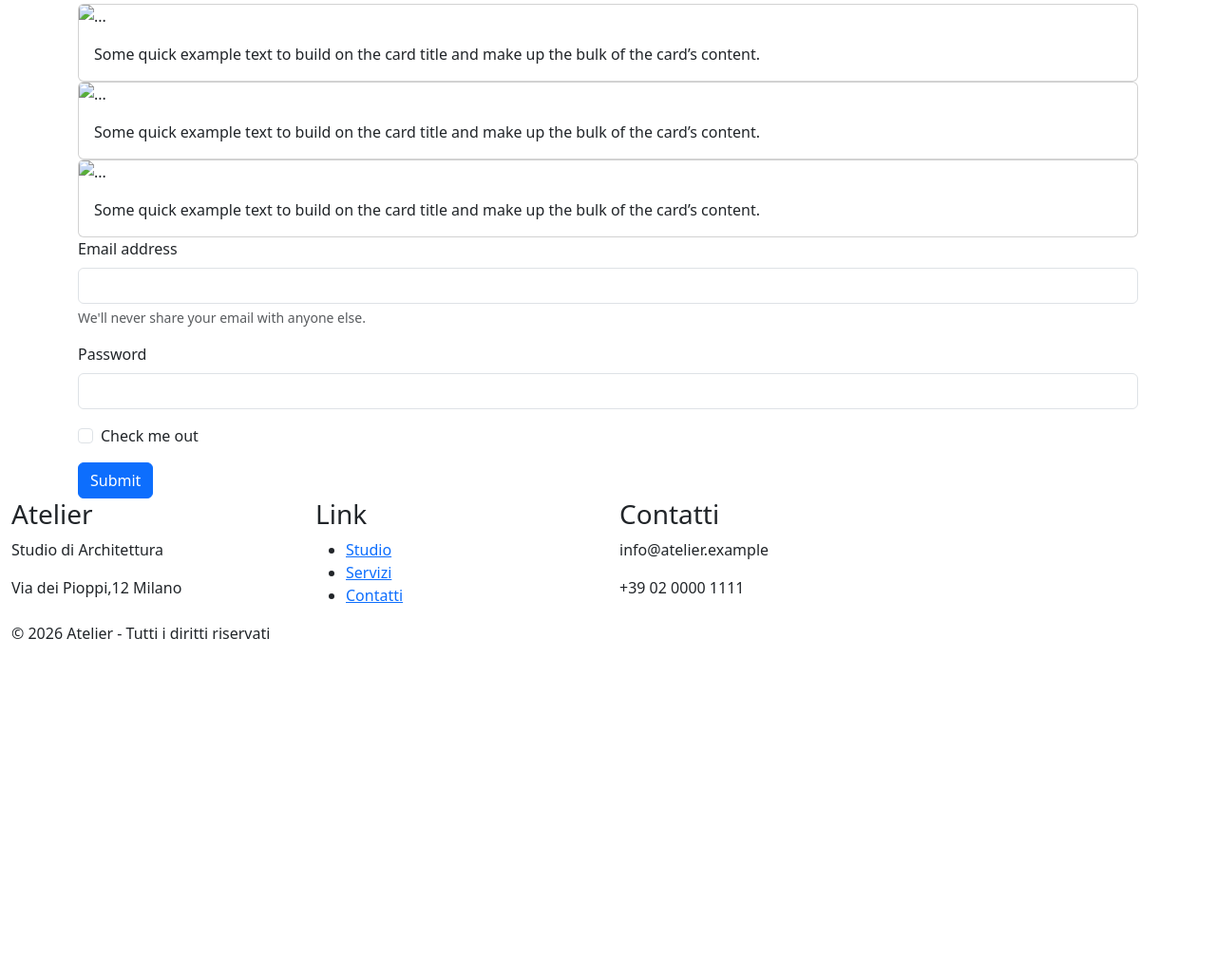
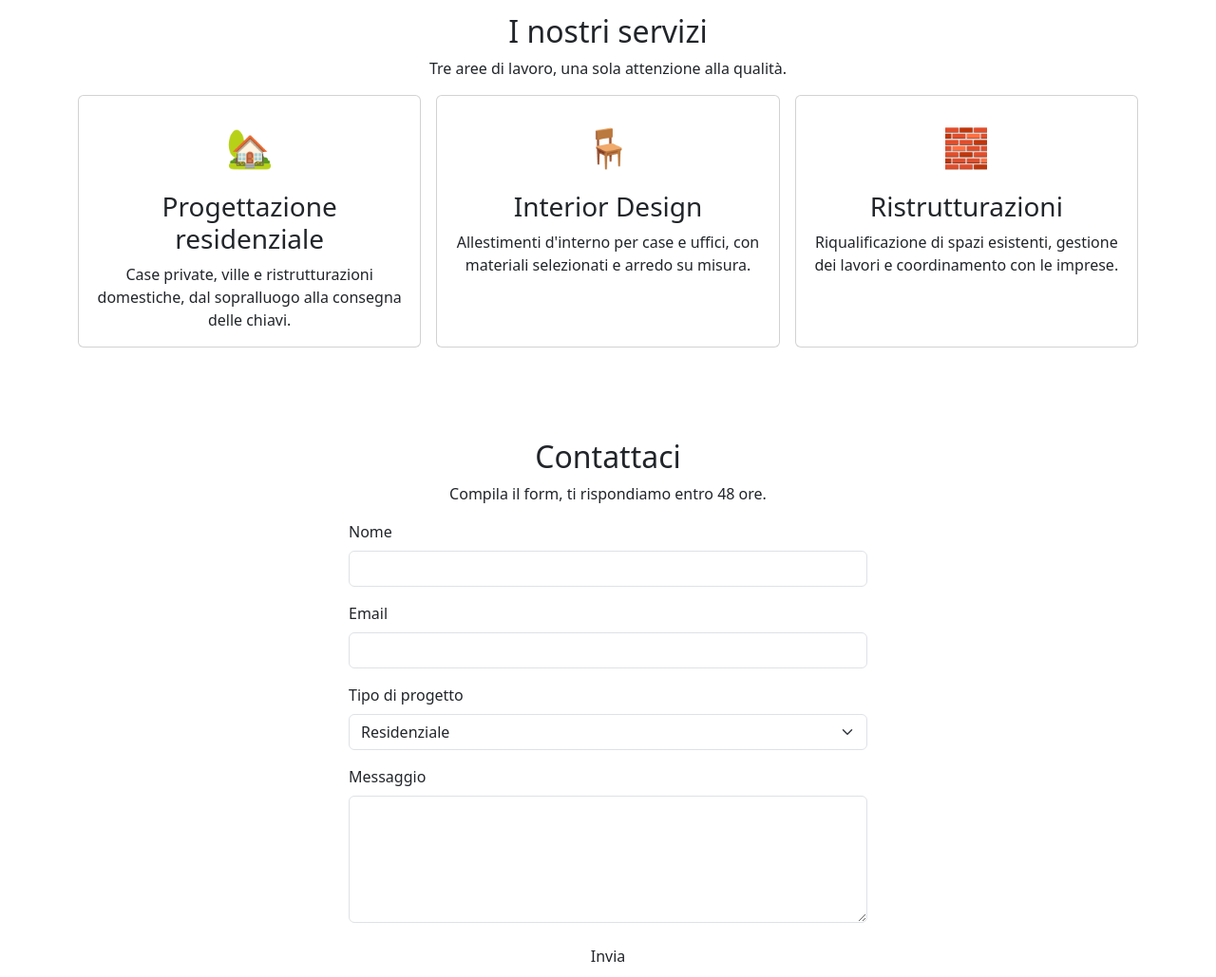
Before and after one commit to federicosemeraro16-eng/progetto-settimana-6, a plain HTML site: page index.html in a window 1280 px wide. Shown: the part 320-1349 px from the top of the page at 95% size. Before the commit the page ends 1015 px from the top, so only its background shows below. Drawn offline with nearby package versions, Linux system fonts and the light colour scheme; files that its build step writes are made by us from their sources; files whose address does not match are found by name.

Commit message:
feat/finished-style-via-Bootstrap

```diff
--- a/asset/scss/_colors.scss
+++ b/asset/scss/_colors.scss
@@ -2,11 +2,13 @@ $brand: hsl(20, 30%, 35%);
 $brand-dark: hsl(20, 30%, 27%);
 $neutral-dark: hsl(20, 20%, 15%);
 $neutral-light: hsl(40, 30%, 90%);
+$grey-light:#F8F9FA;
 
 $btn-bg: $brand;
 $btn-bg-hover: $brand-dark;
 $hero-bg: $brand;
 $nav-bg: $neutral-dark;
-$footer-bg	: $neutral-dark;
+$form-gb:$grey-light;
+$footer-bg: $neutral-dark;
 $footer-link-hover: $neutral-light;
 $text-accent: $brand;
--- a/index.html
+++ b/index.html
@@ -7,11 +7,13 @@
   <meta name="viewport" content="width=device-width, initial-scale=1.0">
   <title>Atelier — Studio di architettura</title>
   <link rel="stylesheet" href="https://cdn.jsdelivr.net/npm/bootstrap@5.3.3/dist/css/bootstrap.min.css">
+
+
   <link rel="stylesheet" href="style.css">
 </head>
 
 <body>
-  <header class="bg-dark">
+  <header class="bg-dark sticky-top">
     <!-- Navbar Bootstrap (navbar-expand-md, sticky in cima) -->
 
     <nav class="navbar navbar-expand-md" data-bs-theme="dark">
@@ -22,8 +24,8 @@
           <span class="navbar-toggler-icon"></span>
         </button>
         <div class="collapse navbar-collapse" id="navbarNavAltMarkup">
-          <div class="navbar-nav">
-            <a class="nav-link active" aria-current="page" href="#">Studio</a>
+          <div class="navbar-nav ms-auto">
+            <a class="nav-link active" aria-current="page" href="#studio">Studio</a>
             <a class="nav-link" href="#servizi">Servizi</a>
             <a class="nav-link" href="#contatti">Contatti</a>
           </div>
@@ -34,97 +36,127 @@
   <main>
     <section id="studio">
       <!-- Hero: titolo grande, sottotitolo, CTA. Sfondo brand. min-height 80vh -->
-      <div class="container-fluid d-flex flex-column align-items-center justify-content-center pt-5 text-center">
+      <div
+        class="container-fluid d-flex flex-column align-items-center justify-content-center py-5 text-center text-light">
         <h1>Architettura per spazi che parlano</h1>
-        <p> Progettiamo case, uffici e spazi commerciali con attenzione alla luce, ai materiali e al
+        <p>Progettiamo case, uffici e spazi commerciali con attenzione alla luce, ai materiali e al
           contesto</p>
-        <a href="#contatti" class="btn ">Inizia un progetto</a>
+        <a href="#contatti" class="btn text-light">Inizia un progetto</a>
       </div>
     </section>
 
-    <section id="servizi">
+    <section id="servizi" class="py-5">
       <!-- 3 card servizi affiancate da md in su -->
+
+      <div class="container text-center">
         <h2>I nostri servizi</h2>
         <p>Tre aree di lavoro, una sola attenzione alla qualità.</p>
-      <div class="container">
-        <div class="card">
-          <img src="..." class="card-img-top" alt="...">
+        <div class="row gy-2 gx-md-3">
+
+          <div class="col-md-4">
+            <div class="card text-center h-100">
+              <span class="fs-1 mt-4" aria-hidden="true">&#x1F3E1;</span>
               <div class="card-body">
-            <p class="card-text">Some quick example text to build on the card title and make up the bulk of the card’s
-              content.</p>
+                <h3 class="card-title">Progettazione residenziale</h3>
+                <p class="card-text">Case private, ville e ristrutturazioni domestiche, dal sopralluogo alla consegna
+                  delle
+                  chiavi.</p>
               </div>
             </div>
-        <div class="card">
-          <img src="..." class="card-img-top" alt="...">
+          </div>
+          <div class="col-md-4">
+            <div class="card text-center h-100">
+              <span class="fs-1 mt-4" aria-hidden="true">&#x1FA91;</span>
               <div class="card-body">
-            <p class="card-text">Some quick example text to build on the card title and make up the bulk of the card’s
-              content.</p>
+                <h3 class="card-title">Interior Design</h3>
+                <p class="card-text">Allestimenti d'interno per case e uffici, con materiali selezionati e arredo su
+                  misura.
+                </p>
               </div>
             </div>
-        <div class="card">
-          <img src="..." class="card-img-top" alt="...">
+          </div>
+
+          <div class="col-md-4">
+            <div class="card text-center h-100">
+              <span class="fs-1 mt-4" aria-hidden="true">&#x1F9F1;</span>
               <div class="card-body">
-            <p class="card-text">Some quick example text to build on the card title and make up the bulk of the card’s
-              content.</p>
+                <h3 class="card-title">Ristrutturazioni</h3>
+                <p class="card-text">Riqualificazione di spazi esistenti, gestione dei lavori e coordinamento con le
+                  imprese.</p>
+              </div>
+            </div>
           </div>
         </div>
       </div>
     </section>
 
-    <section id="contatti">
+    <section id="contatti" class="py-5">
       <!-- Form contatti Bootstrap, larghezza limitata e centrata -->
       <div class="container">
+        <h2 class="text-center">Contattaci</h2>
+        <p class="text-center">Compila il form, ti rispondiamo entro 48 ore.</p>
         <form>
+          <div class="row justify-content-center">
+            <div class="col-md-8 col-lg-6">
               <div class="mb-3">
-            <label for="exampleInputEmail1" class="form-label">Email address</label>
-            <input type="email" class="form-control" id="exampleInputEmail1" aria-describedby="emailHelp">
-            <div id="emailHelp" class="form-text">We'll never share your email with anyone else.</div>
+                <label for="name-input" class="form-label">Nome</label>
+                <input type="text" class="form-control" id="name-input" name="name-input">
               </div>
               <div class="mb-3">
-            <label for="exampleInputPassword1" class="form-label">Password</label>
-            <input type="password" class="form-control" id="exampleInputPassword1">
+                <label for="input-email" class="form-label">Email</label>
+                <input type="email" class="form-control" id="input-email" name="input-email">
               </div>
-          <div class="mb-3 form-check">
-            <input type="checkbox" class="form-check-input" id="exampleCheck1">
-            <label class="form-check-label" for="exampleCheck1">Check me out</label>
+              <div class="mb-3">
+                <label for="select-service" class="form-label">Tipo di progetto</label>
+                <select id="select-service" class="form-select" name="select-service">
+                  <option value="RSD">Residenziale</option>
+                  <option value="IDE">Interior Design</option>
+                  <option value="RES">Ristrutturazione</option>
+                </select>
               </div>
-          <button type="submit" class="btn btn-primary">Submit</button>
+              <div class="mb-3">
+                <label for="message-field" class="form-label">Messaggio</label>
+                <textarea class="form-control" id="message-field" name="message-field" aria-describedby="message-field"
+                  rows="5"></textarea>
+              </div>
+              <button type="submit" class="btn w-100">Invia</button>
+            </div>
+          </div>
         </form>
-
       </div>
     </section>
   </main>
 
-  <footer>
+  <footer class="py-4 text-light">
     <!-- 3 colonne: Atelier+indirizzo / Link / Contatti. Copyright in fondo -->
-    <div class="container-fluid">
+    <div class="container">
 
-      <div class="row">
+      <div class="row border-bottom">
 
-        <div class="col-md-3">
-          <h3>Atelier</h3>
+        <div class="col-md-4">
+          <h2 class="fs-5">Atelier</h2>
           <p>Studio di Architettura</p>
-          <address>Via dei Pioppi,12 Milano</address>
+          <address>Via dei Pioppi, 12 Milano</address>
 
         </div>
 
-        <div class="col-md-3">
-          <h3>Link</h3>
-          <ul>
-            <li><a href="#studio">Studio</a></li>
-            <li><a href="#servizi">Servizi</a></li>
-            <li><a href="#contatti">Contatti</a></li>
+        <div class="col-md-4">
+          <h2 class="fs-5">Link</h2>
+          <ul class="list-unstyled">
+            <li><a href="#studio" class="text-light text-decoration-none">Studio</a></li>
+            <li><a href="#servizi" class="text-light text-decoration-none">Servizi</a></li>
+            <li><a href="#contatti" class="text-light text-decoration-none">Contatti</a></li>
           </ul>
 
         </div>
-        <div class="col-md-3">
-          <h3>Contatti</h3>
+        <div class="col-md-4">
+          <h2 class="fs-5">Contatti</h2>
           <p>info@atelier.example</p>
           <p>+39 02 0000 1111</p>
         </div>
       </div>
       <div class="row">
-        <div class="col-12">
+        <div class="col-12 text-center pt-3 fs-6">
           <p>&copy; 2026 Atelier - Tutti i diritti riservati</p>
         </div>
       </div>
```
Lines whose indentation alone changed are shown as unchanged.
